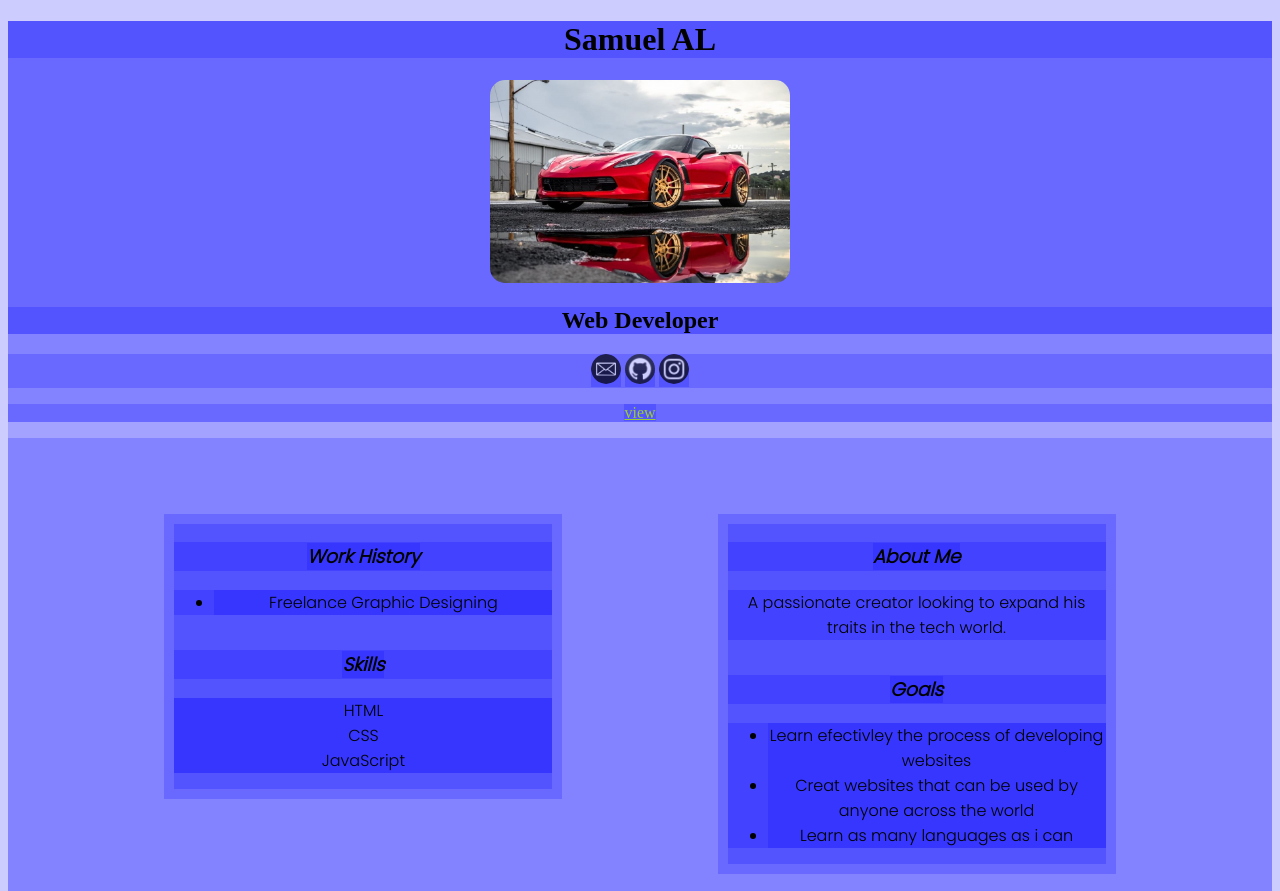
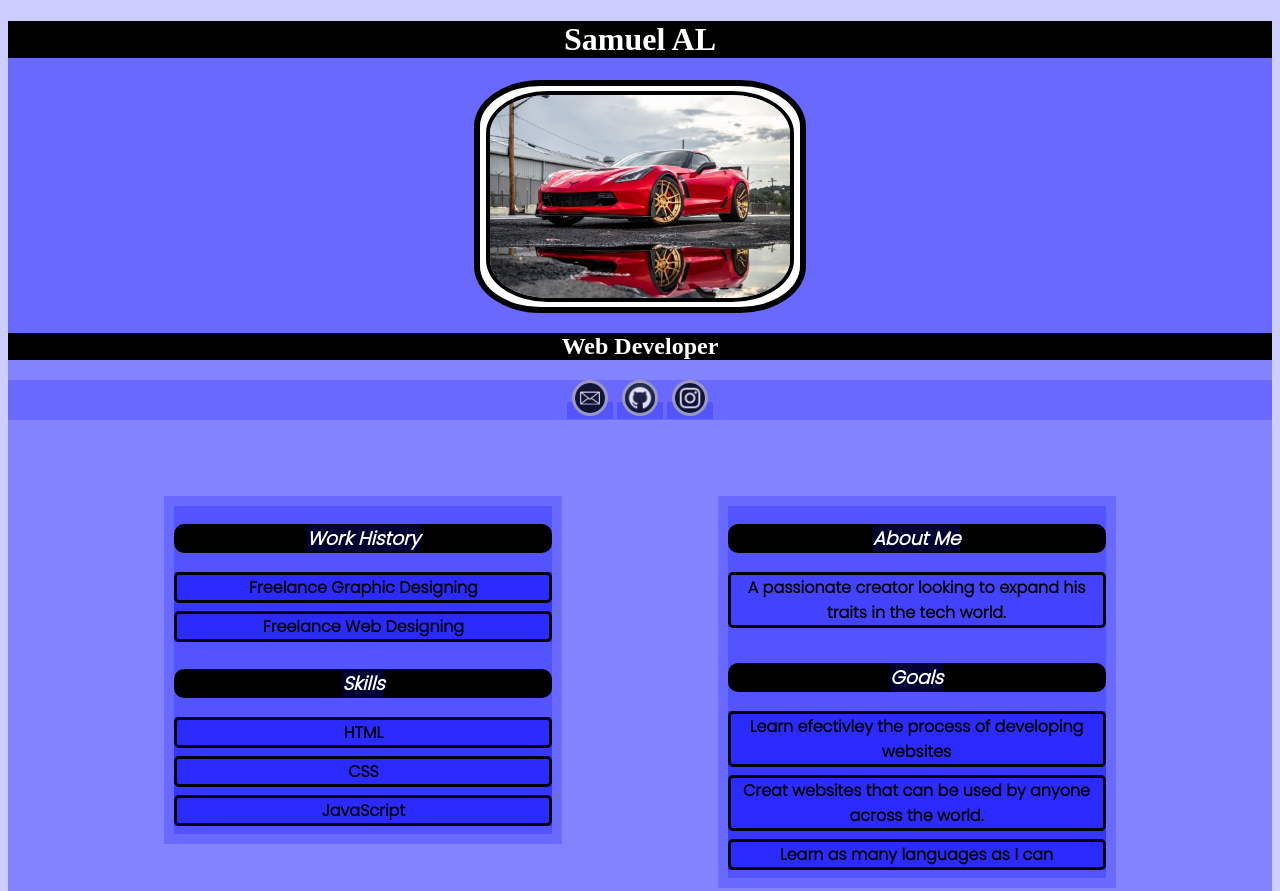
Before and after one commit to SamuelALuis/SamuelALuis.github.io, a plain HTML site: page myGitWeb/index.html in a window 1280 px wide. Shown: the top 891 px of the page. Drawn offline with Linux system fonts and the light colour scheme.

Commit message:
update index

```diff
--- a/myGitWeb/index.html
+++ b/myGitWeb/index.html
@@ -15,9 +15,11 @@
 <body>
     <header>
         <div>
-            <h1>Samuel AL</h1>
-            <img src="/images/red-car-4.jpg">
-            <h2>Web Developer</h2>
+            <h1 class="bar">Samuel AL</h1>
+            <div class="img-border">
+                <img id="profile-img" src="/images/red-car-4.jpg">
+            </div>
+            <h2 class="bar">Web Developer</h2>
         </div>
 
         <div class="socials-container">
@@ -25,35 +27,33 @@
             <a href="https://github.com/" target="_blank"><img class="socials" src="/images/github-png.png"></a>
             <a href="https://www.instagram.com/" target="_blank"><img class="socials" src="/images/insta-png.webp"></a>
         </div>
-
-            <p><a href="notes/notes_index.html" class="view">view</a></p>
     </header>
 
     <div class="page-wrapper">
         <div class="container">
             <section>
-                <h3 class="section"><i>Work History</i></h3>
-                    <ul class="item">
-                        <li>Freelance Graphic Designing</li>
-                    </ul>
+                <h3 class="barSection"><i>Work History</i></h3>
+                    <div class="section">
+                    <div id="workhis-el"></div>
+                    </div>
             </section>
             <section>
-                <h3 class="section"><i>Skills</i></h3>
-                    <p id="mylist-el"></p>
+                <h3 class="barSection"><i>Skills</i></h3>
+                    <div class="section">
+                        <div id="skills-el"></div>
+                    </div>
             </section>
         </div>
         <div class="container">
             <section>
-                <h3 class="section"><i>About Me</i></h3>
-                    <p> A passionate creator looking to expand his traits in the tech world.</p>
+                <h3 class="barSection"><i>About Me</i></h3>
+                    <p class="aboutMe"> A passionate creator looking to expand his traits in the tech world.</p>
             </section>
             <section>
-                <h3 class="section"><i>Goals</i></h3>
-                    <ul class="item">
-                        <li>Learn efectivley the process of developing websites</li>
-                        <li>Creat websites that can be used by anyone across the world</li>
-                        <li>Learn as many languages as i can</li>
-                    </ul>
+                <h3 class="barSection"><i>Goals</i></h3>
+                    <div class="section">
+                        <div id="goals-el"></div>
+                    </div>
             </section>
         </div>
     </div>
--- a/myGitWeb/script.js
+++ b/myGitWeb/script.js
@@ -1,19 +1,19 @@
-let skillList = {
-    skills: ["HTML", "CSS", "JavaScript"]
+let workHisList = ["Freelance Graphic Designing", "Freelance Web Designing"]
+let skillList = ["HTML", "CSS", "JavaScript"]
+let goalsList = ["Learn efectivley the process of developing websites",
+"Creat websites that can be used by anyone across the world.",
+"Learn as many languages as I can"]
+
+let workHisEl = document.getElementById("workhis-el")
+let skillsEl = document.getElementById("skills-el")
+let goalsEl = document.getElementById("goals-el")
+
+function displayList(a, b) {
+    for (let i = 0; i < b.length; i++) {
+       a.innerHTML += `<li class="liRows">${b[i]}</li>`
+    }
 }
 
-let mylistEl = document.getElementById("mylist-el")
-
-mylistEl.innerHTML = `
-<li>${skillList.skills[0]}</li>
-<li>${skillList.skills[1]}</li>
-<li>${skillList.skills[2]}</li>
-`//skillList.skills1 + skillList.skills2 + skillList.skills3;
-
-
-
-/*`
-    <li>${skillList.skills1}</li>
-    <li>${skillList.skills2}</li>
-    <li>${skillList.skills3}</li>
-`*/
+displayList(workHisEl, workHisList)
+displayList(skillsEl, skillList)
+displayList(goalsEl, goalsList)
--- a/myGitWeb/styles.css
+++ b/myGitWeb/styles.css
@@ -7,31 +7,64 @@ body {
     text-align: center;
 }
 
-img {
+.bar {
+    margin-inline: auto;
+    background: black;
+    color: white;
+}
+
+#profile-img {
     width: 300px;
-    border-radius: 15px;
+    border-radius: 20%;
+    border: solid;
+    border-width: 4px;
+}
+
+.img-border {
+    width: fit-content;
+    display: inline-grid;
+    padding: 5px;
+    padding-inline: 6px;
+    border: solid;
+    border-width: 6px;
+    border-radius: 20%;
+    background: white;
 }
 
 .socials {
     width: 30px;
-    border-radius: 15px;
-    opacity: .7;
+    border-radius: 20px;
+    opacity: .8;
+    border: solid;
+    border-color: darkgray ;
+    margin-inline: 5px;
 }
 
 .socials:hover {
     transition: all .3s;
     transform: scale(1.3) rotate(360deg);
     opacity: 1;
-    background-color: blue;
 }
 
-a:link,
-a:visited {
-    color: yellowgreen;
+.barSection {
+    margin-inline: auto;
+    background: black;
+    color: white;
+    border-radius: 10px;
 }
 
-#mylist-el {
+.liRows {
     list-style: none;
+    margin-bottom: 8px;
+    border: solid;
+    border-radius: 5px;
+    font-weight: bold;
+}
+
+.aboutMe {
+    border: solid;
+    border-radius: 5px;
+    font-weight: bold;
 }
 
 .container {
@@ -41,3 +74,10 @@ a:visited {
     display: inline-grid;
     font-family: 'Poppins', sans-serif;
 }
+
+
+/*a:link,
+a:visited {
+    color: yellowgreen;
+}
+*/
```
